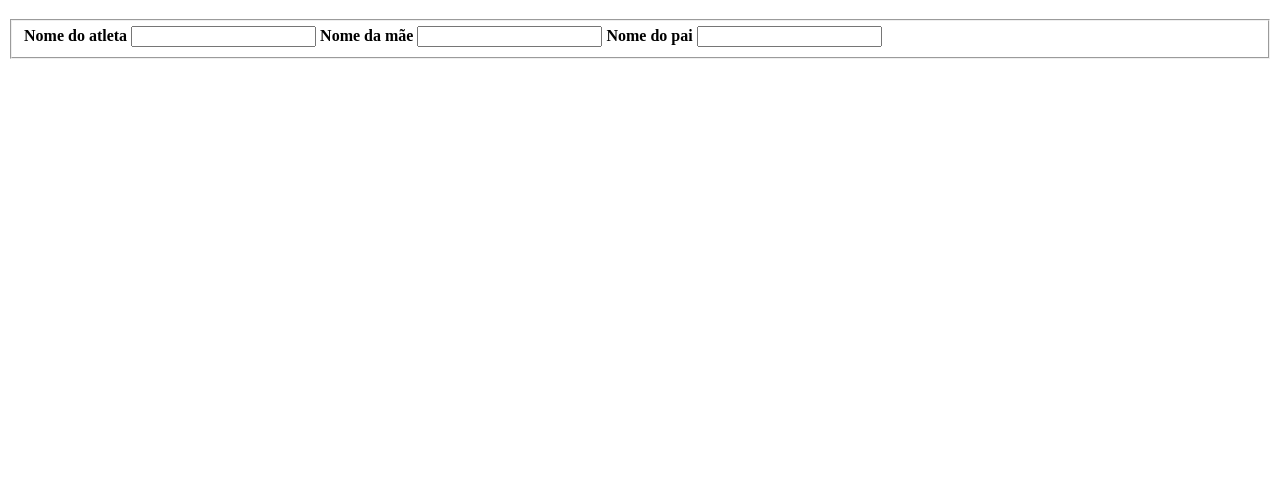
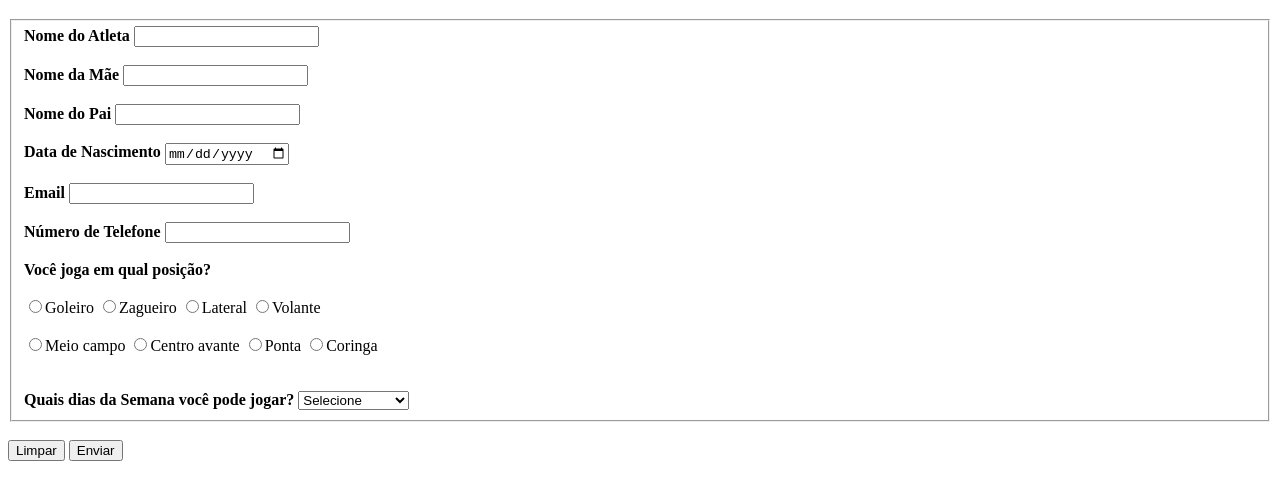
Before and after one commit to Natanael-Aguiarr/Front-End, a plain HTML site: page form1.html in a window 1280 px wide. Shown: the part 61-560 px from the top of the page. Drawn offline with Linux system fonts and the light colour scheme.

Commit message:
Add files via upload

```diff
--- a/form1.html
+++ b/form1.html
@@ -9,15 +9,50 @@
     <h1>
         Formulário / Escolinha de Futebol
     </h1>
+    <form >
     <fieldset>
-        <label for="nome"> <strong>Nome do atleta</strong></label>
-        <input type="text">
-        <label for="nome"> <strong>Nome da mãe</strong></label>
-        <input type="text">
-        <label for="nome"> <strong>Nome do pai</strong></label>
-        <input type="text">
+        <label for="nome"> <strong>Nome do Atleta</strong></label>
+        <input type="text"required> <br><br>
+        <label for="nome"> <strong>Nome da Mãe</strong></label>
+        <input type="text"required> <br><br>
+        <label for="nome"> <strong>Nome do Pai</strong></label>
+        <input type="text"required> <br><br>
+        <label for="data"> <strong>Data de Nascimento</strong></label>
+        <input type="date"required> <br><br>
+        <label for="email" > <strong>Email</strong></label>
+        <input type="email"required> <br><br>
+        <label for="numero"> <strong>Número de Telefone</strong></label>
+        <input type="number"required> <br><br>
+        <label for="posição"> <strong>Você joga em qual posição?</strong></label> <br><br>
+        <label><input type="radio" name="posi" value="goleiro">Goleiro
+         </label>
+         <label><input type="radio" name="posi" value="zagueiro">Zagueiro
+         </label>
+         <label><input type="radio" name="posi" value="lateral">Lateral
+         </label>
+         <label><input type="radio" name="posi" value="volante">Volante
+         </label><br><br>
+         <label><input type="radio" name="posi" value="meiocampo">Meio campo
+         </label>
+         <label><input type="radio" name="posi" value="centroavante">Centro avante
+         </label>
+         <label><input type="radio" name="posi" value="ponta">Ponta
+         </label>
+         <label><input type="radio" name="posi" value="coringa">Coringa
+         </label><br><br> <br>
+         <label for="dias"><strong>Quais dias da Semana você pode jogar?</strong></label>
+            <select  id="dias">
+                <option selected disabled value="Selecione">Selecione</option>
+                <option>Segunda-Feira</option>
+                <option>Terça-Feira</option>
+                <option>Quarta-Feira</option>
+                <option>Quinta-Feira</option>
+                <option>Sexta-Feira</option>
+            </select>
 
-
-    </fieldset>
+    </fieldset> <br>
+    <button class="botao" type="submit">Limpar</button>
+    <button class="botao" type="submit">Enviar</button>
+</form>
 </body>
 </html>
```
